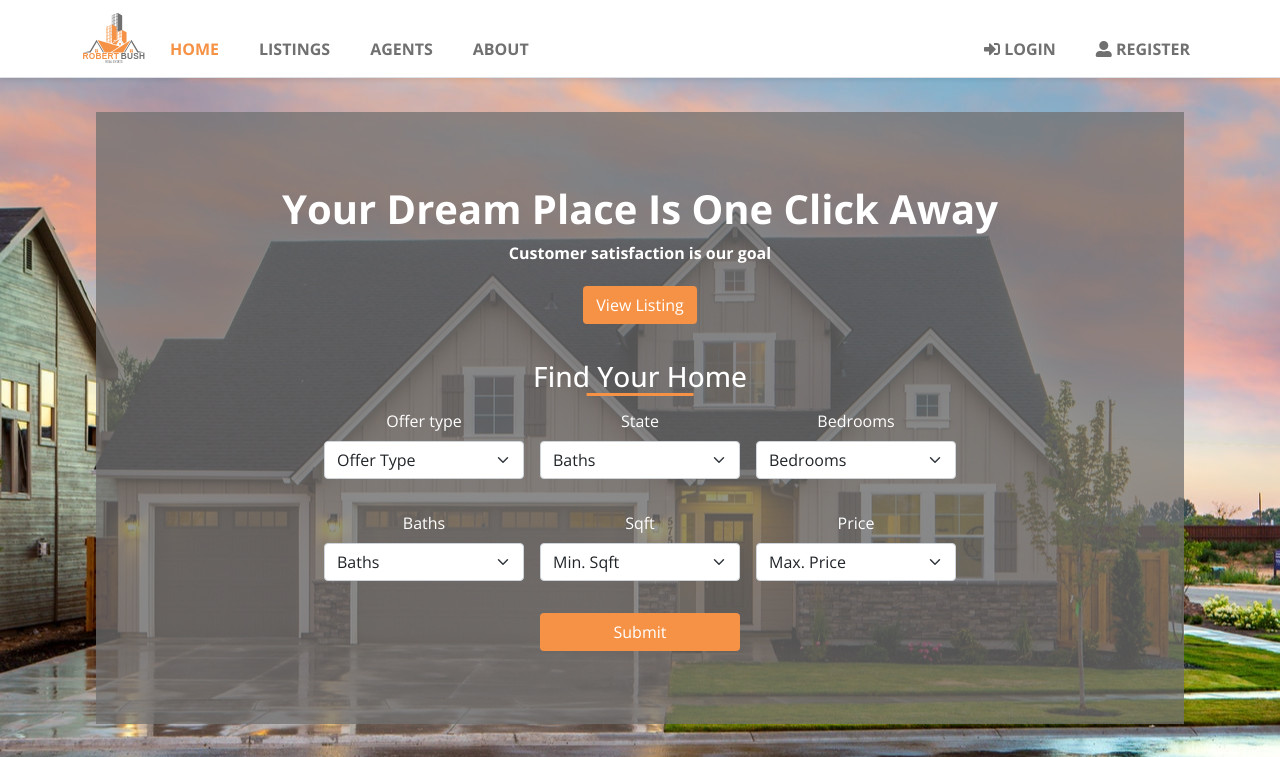
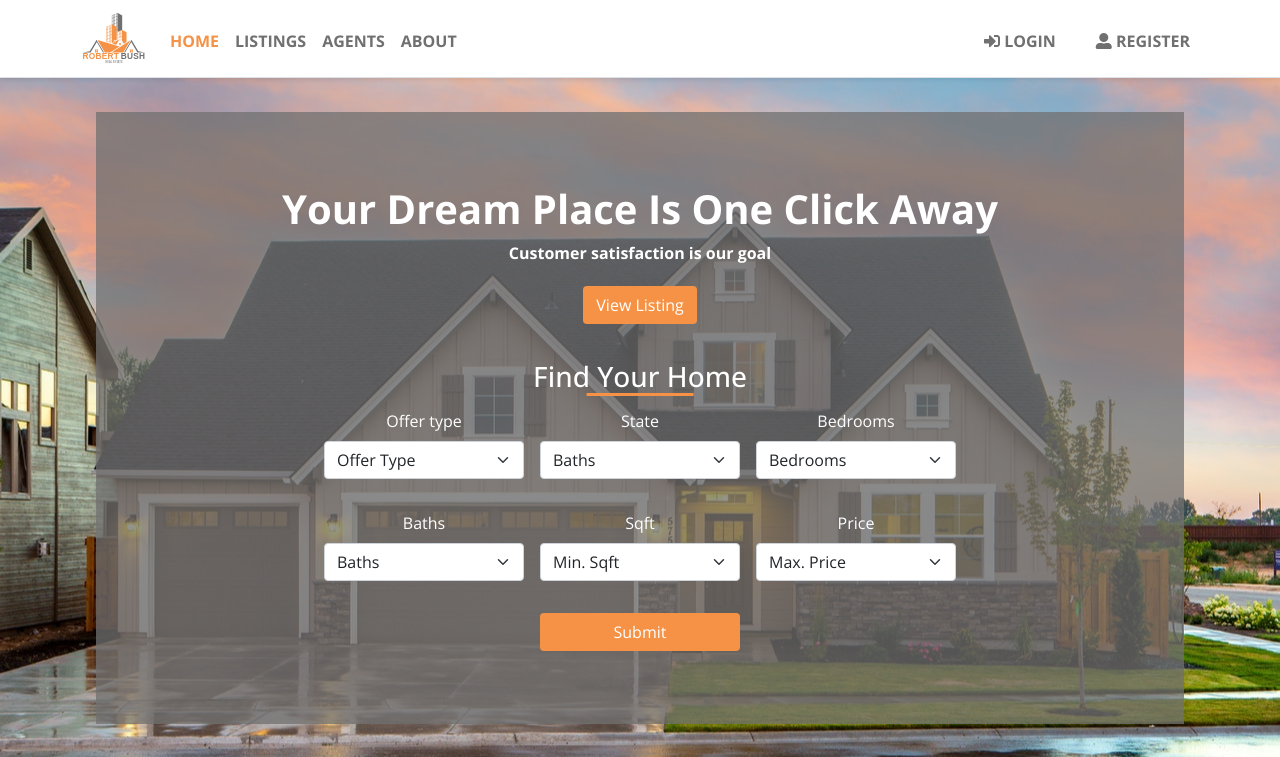
Before and after one commit to tonisco/Robert-Bush-Real-Estate, a Django app: page / in a window 1280 px wide. Shown: the top 757 px of the page. Run offline with Django 3.2, Linux system fonts and the light colour scheme; data that the repository does not hold is empty; some libraries are stand-ins or nearby versions.

Commit message:
navbar fix

```diff
--- a/templates/partials/_header.html
+++ b/templates/partials/_header.html
@@ -20,7 +20,7 @@
             </div>
             <div class="d-md-flex justify-content-between nav-width">
                 <div class="offcanvas-body padding-bottom-nav">
-                    <ul class="navbar-nav justify-content-end flex-grow-1 pe-3 gap-4">
+                    <ul class="navbar-nav justify-content-end flex-grow-1 pe-3 pb-2">
                         <li class="nav-item fw-bold">
                             <a class="nav-link active {% if '/' == request.path %} color-orange {% else %}color-gray {% endif %}"
                                href="{% url 'index' %}">HOME</a>
@@ -42,7 +42,7 @@
                 </div>
                 {% if user.is_authenticated %}
                     <div class="offcanvas-body padding-top-nav">
-                        <ul class="navbar-nav justify-content-end flex-grow-1 gap-4">
+                        <ul class="navbar-nav justify-content-end flex-grow-1 gap-1 gap-sm-4">
                             <li class="dropdown nav-item fw-bold">
                                 <a class="dropdown-toggle nav-link color-gray text-uppercase text-truncate"
                                    type="button" id="dropdownMenuButton1"
@@ -74,7 +74,7 @@
                     </div>
                 {% else %}
                     <div class="offcanvas-body padding-top-nav">
-                        <ul class="navbar-nav justify-content-end flex-grow-1 gap-4">
+                        <ul class="navbar-nav justify-content-end flex-grow-1 gap-1 gap-sm-4">
                             <li class="nav-item fw-bold">
                                 <a class="nav-link {% if '/user/login/' == request.path %} color-orange {% else %}color-gray {% endif %}"
                                    href="{% url 'login' %}"><i
```
